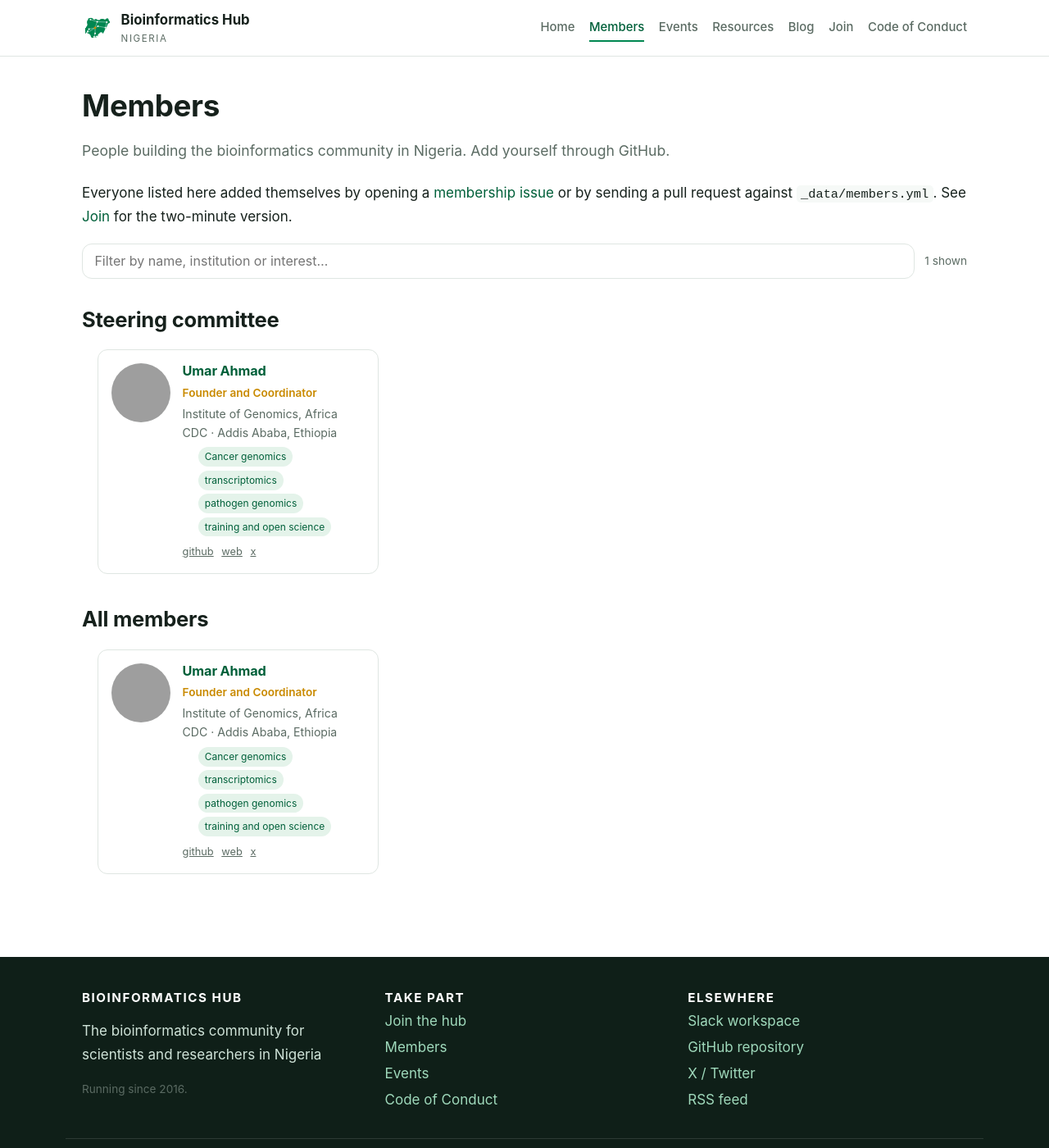
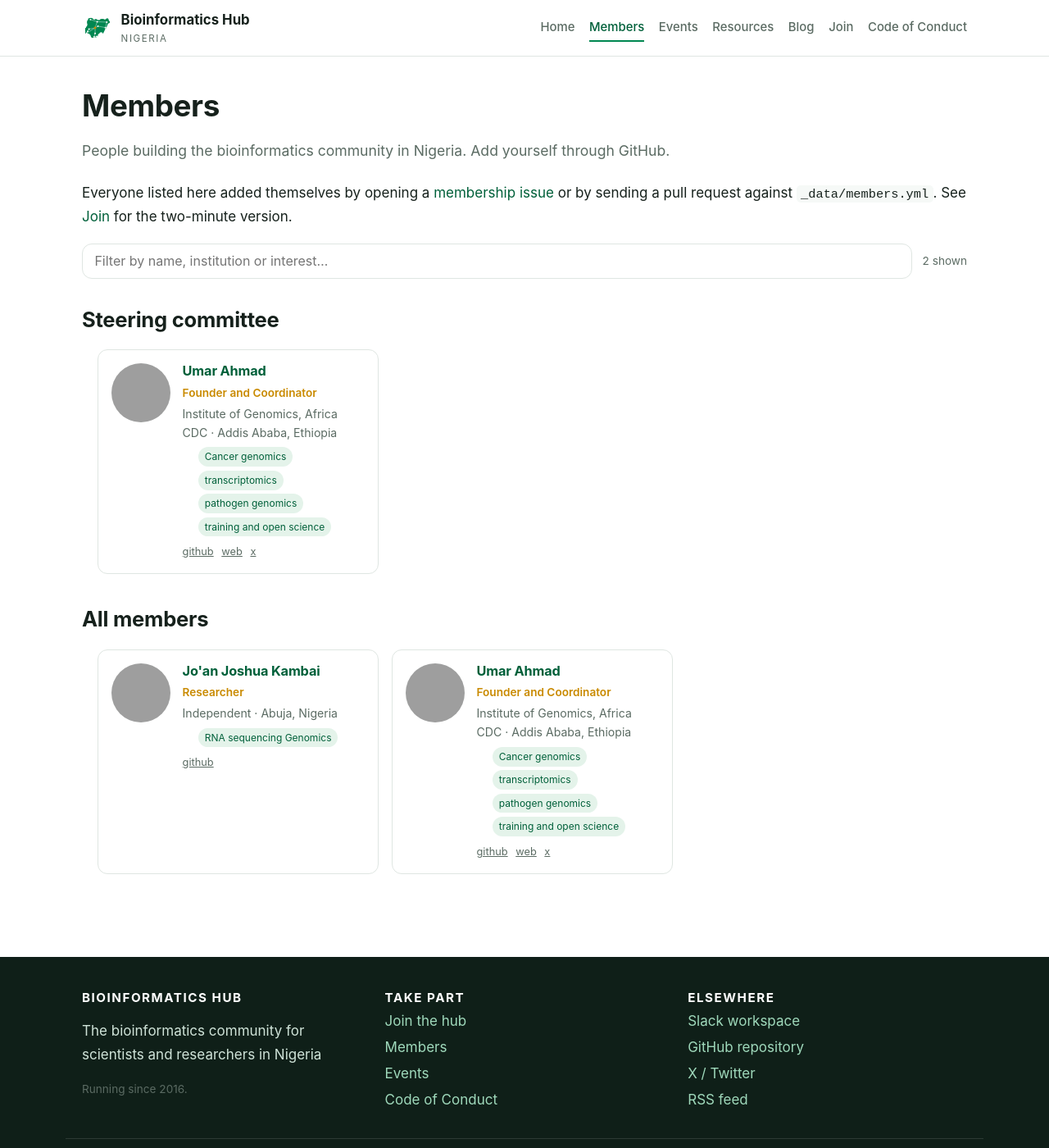
Before and after one commit to GOA14/bioinformaticshub.github.io, a Jekyll site: the page built from members.md, in a window 1280 px wide and 1400 px high. Shown: the whole window at 82% size. Built offline with Jekyll 4.4.1, drawn with Linux system fonts in a browser that asks for light colours; grey boxes are pictures that could not be loaded.

Commit message:
Added Jo'an Joshua Kambai (@Joankay) in members.yml (#11)

```diff
--- a/_data/members.yml
+++ b/_data/members.yml
@@ -29,6 +29,7 @@
 # Entries are kept sorted by surname within each group. Keep the field order
 # above so that diffs stay readable.
 # ---------------------------------------------------------------------------
+
 - name: Umar Ahmad
   github: babasaraki
   institution: Institute of Genomics, Africa CDC
@@ -39,6 +40,15 @@
   website: https://africacdc.org
   twitter: babasaraky
   joined: 2016-01-01
+
+- name: Jo'an Joshua Kambai
+  github: Joankay
+  institution: Independent
+  interests: RNA sequencing Genomics
+  role: Researcher
+  location: Abuja, Nigeria
+  joined: 2026-11-18
+
 # --- Copy the block below, fill it in, and delete the leading "# " ----------
 # - name: Your Name
 #   github: your-github-username
```
